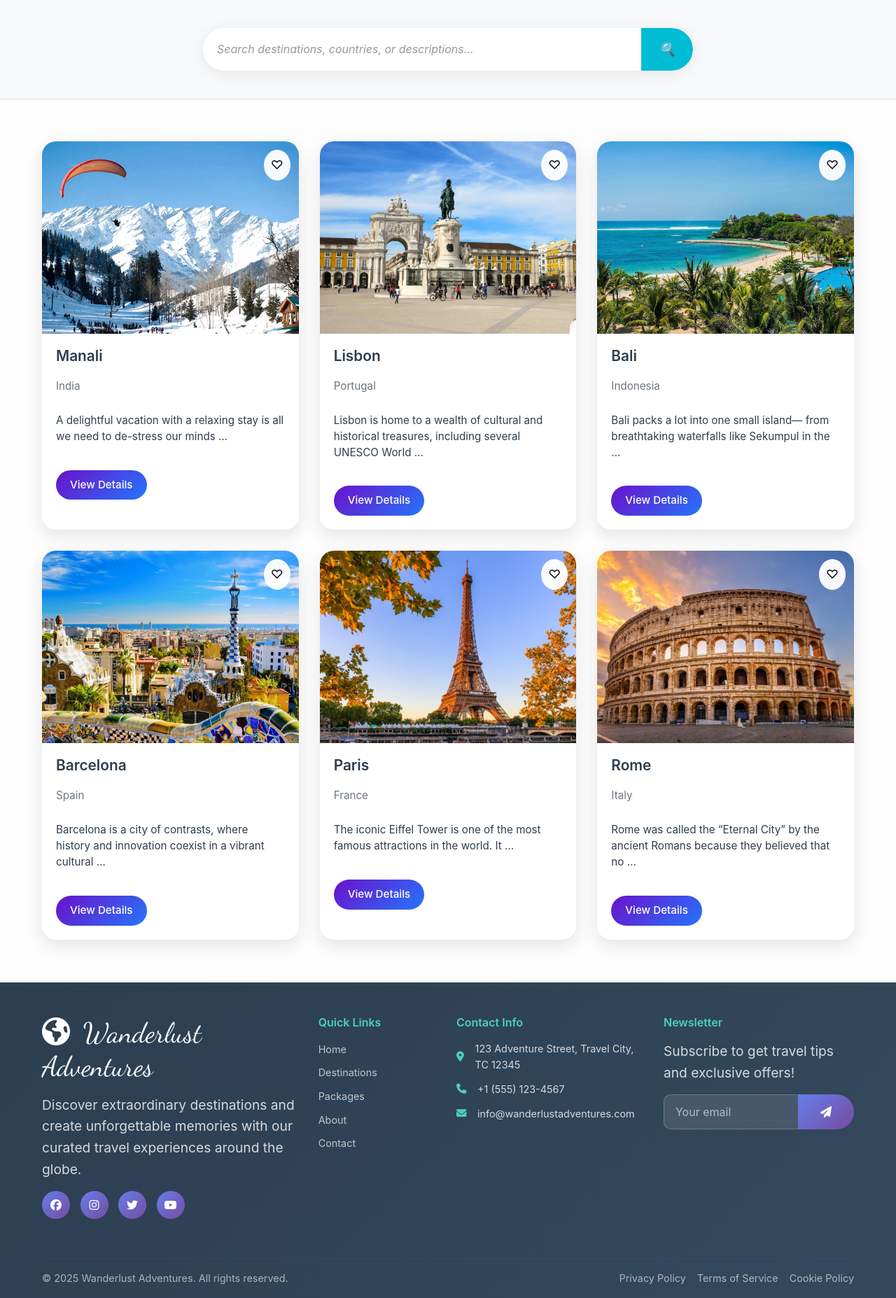
After one commit to abhishek-434/Project, a Django app: page /destinations/ in a window 1280 px wide. The commit adds this page. Shown: the part 721-2576 px from the top of the page at 70% size. Run offline with Django 5.2, Linux system fonts and the light colour scheme; data comes from the database, SQL or seed files in the repository; some libraries are stand-ins or nearby versions.

Commit message:
in tour project (add destination html , css and js)

```diff
--- /dev/null
+++ b/tour_travel/travel_app/static/css/destinations.css
@@ -0,0 +1,367 @@
+/* Destinations CSS */
+:root {
+    --primary-color: #00bcd4;
+    --hover-color: #00acc1;
+    --text-dark: #2c3e50;
+    --text-muted: #6c757d;
+    --background-light: #fdfdfd;
+}
+
+* {
+    margin: 0;
+    padding: 0;
+    box-sizing: border-box;
+}
+
+body {
+    font-family: 'Inter', -apple-system, BlinkMacSystemFont, 'Segoe UI', 'Roboto', sans-serif;
+    line-height: 1.6;
+    color: var(--text-primary);
+    background-color: var(--background-color);
+}
+
+.container {
+    max-width: 1200px;
+    margin: 0 auto;
+    padding: 0 20px;
+}
+
+.hero-section {
+    position: relative;
+    height: 90vh;
+    background: linear-gradient(rgba(0, 0, 0, 0.5), rgba(0, 0, 0, 0.5)),
+        url('../images/hero-destination.jpg') center/cover no-repeat;
+    display: flex;
+    align-items: center;
+    justify-content: center;
+    text-align: center;
+    color: #fff;
+    overflow: hidden;
+}
+
+.hero-content {
+    max-width: 800px;
+    padding: 20px;
+    animation: fadeInUp 1.5s ease-in-out;
+}
+
+.hero-title {
+    font-size: 4rem;
+    font-weight: 700;
+    margin-bottom: 1rem;
+    color: #ffffff;
+    text-shadow: 2px 2px 6px rgba(0, 0, 0, 0.6);
+}
+
+.hero-subtitle {
+    font-size: 1.5rem;
+    color: #f0f0f0;
+    text-shadow: 1px 1px 4px rgba(0, 0, 0, 0.4);
+    line-height: 1.6;
+}
+
+/* Optional: floating fade animation */
+@keyframes fadeInUp {
+    0% {
+        opacity: 0;
+        transform: translateY(40px);
+    }
+
+    100% {
+        opacity: 1;
+        transform: translateY(0);
+    }
+}
+
+
+.search-section {
+    background-color: #f8f9fa;
+    padding: 40px 0;
+    border-top: 1px solid #ddd;
+    border-bottom: 1px solid #ddd;
+}
+
+.search-form {
+    max-width: 700px;
+    margin: 0 auto;
+}
+
+.search-wrapper {
+    display: flex;
+    align-items: center;
+    background-color: #ffffff;
+    border-radius: 50px;
+    box-shadow: 0 4px 20px rgba(0, 0, 0, 0.08);
+    overflow: hidden;
+    transition: box-shadow 0.3s ease;
+}
+
+.search-input {
+    flex: 1;
+    padding: 15px 20px;
+    border: none;
+    font-size: 1rem;
+    border-radius: 50px 0 0 50px;
+    outline: none;
+    background-color: transparent;
+    color: #333;
+}
+
+.search-input::placeholder {
+    color: #999;
+    font-style: italic;
+}
+
+.search-btn {
+    background-color: var(--primary-color, #ff6b6b);
+    border: none;
+    color: #fff;
+    padding: 15px 25px;
+    border-radius: 0 50px 50px 0;
+    cursor: pointer;
+    transition: background-color 0.3s ease;
+    font-size: 1.2rem;
+}
+
+
+
+.search-icon {
+    pointer-events: none;
+}
+
+.search-results-info {
+    margin-top: 15px;
+    text-align: center;
+    font-size: 1rem;
+    color: #555;
+}
+
+.search-results-info strong {
+    color: #333;
+}
+
+.clear-search {
+    display: inline-block;
+    margin-left: 10px;
+    text-decoration: underline;
+    font-weight: 500;
+    transition: color 0.3s ease;
+}
+
+
+
+:root {
+    --primary-color: #00bcd4;
+    --hover-color: #00acc1;
+    --text-dark: #2c3e50;
+    --text-muted: #6c757d;
+    --background-light: #fdfdfd;
+    --gradient-purple: linear-gradient(135deg, #6a11cb 0%, #2575fc 100%);
+}
+
+/* Section Styling */
+.destinations-section {
+    background-color: var(--background-light);
+    padding: 60px 0;
+}
+
+/* Grid Layout */
+.destinations-grid {
+    display: grid;
+    grid-template-columns: repeat(auto-fill, minmax(280px, 1fr));
+    gap: 30px;
+}
+
+/* Card Design */
+.destination-card {
+    background: #fff;
+    border-radius: 20px;
+    box-shadow: 0 8px 24px rgba(0, 0, 0, 0.1);
+    overflow: hidden;
+    transition: transform 0.3s ease, box-shadow 0.3s ease;
+    display: flex;
+    flex-direction: column;
+}
+
+.destination-card:hover {
+    transform: translateY(-6px);
+    box-shadow: 0 12px 28px rgba(0, 0, 0, 0.12);
+}
+
+/* Image Section */
+.card-image {
+    position: relative;
+    aspect-ratio: 4/3;
+    overflow: hidden;
+}
+
+.card-image img {
+    width: 100%;
+    height: 100%;
+    object-fit: cover;
+}
+
+/* Heart Overlay Button */
+.card-overlay {
+    position: absolute;
+    top: 12px;
+    right: 12px;
+}
+
+.favorite-btn {
+    background: rgba(255, 255, 255, 0.95);
+    border: none;
+    border-radius: 50%;
+    padding: 8px 10px;
+    font-size: 1.1rem;
+    cursor: pointer;
+    transition: background-color 0.3s ease;
+}
+
+.favorite-btn:hover {
+    background-color: var(--primary-color);
+    color: #fff;
+}
+
+/* Card Content */
+.card-content {
+    padding: 20px;
+    display: flex;
+    flex-direction: column;
+    gap: 10px;
+}
+
+.destination-name {
+    font-size: 1.3rem;
+    font-weight: 600;
+    color: var(--text-dark);
+}
+
+.destination-country {
+    font-size: 0.95rem;
+    color: var(--text-muted);
+}
+
+.destination-description {
+    font-size: 0.95rem;
+    color: var(--text-dark);
+    line-height: 1.5;
+}
+
+/* Rating Stars */
+.rating {
+    display: flex;
+    align-items: center;
+    gap: 5px;
+    margin-top: 5px;
+}
+
+.stars .star {
+    font-size: 1rem;
+    color: #ccc;
+}
+
+.stars .filled {
+    color: #ffc107;
+}
+
+.rating-value {
+    font-size: 0.9rem;
+    color: var(--text-muted);
+}
+
+/* CTA Button + Price */
+.card-actions {
+    display: flex;
+    justify-content: space-between;
+    align-items: center;
+    margin-top: 10px;
+}
+
+.card-actions .btn {
+    background: var(--gradient-purple);
+    color: #fff;
+    padding: 10px 20px;
+    border-radius: 25px;
+    font-size: 0.95rem;
+    font-weight: 500;
+    border: none;
+    text-decoration: none;
+    transition: background 0.3s ease;
+}
+
+.card-actions .btn:hover {
+    background: linear-gradient(135deg, #5e0dd1 0%, #1f66e5 100%);
+}
+
+.card-actions .price {
+    font-size: 1rem;
+    font-weight: 600;
+    color: var(--text-dark);
+}
+
+/* Pagination Style (optional) */
+.pagination-wrapper {
+    margin-top: 40px;
+    text-align: center;
+}
+
+.pagination {
+    display: inline-flex;
+    gap: 8px;
+    flex-wrap: wrap;
+    justify-content: center;
+}
+
+.page-link {
+    padding: 8px 14px;
+    border-radius: 6px;
+    background-color: #fff;
+    border: 1px solid #ddd;
+    color: var(--text-dark);
+    font-weight: 500;
+    transition: all 0.3s ease;
+    text-decoration: none;
+}
+
+.page-link.current,
+.page-link:hover {
+    background-color: var(--primary-color);
+    color: #fff;
+    border-color: var(--primary-color);
+}
+
+/* No Results Styling */
+.no-results {
+    text-align: center;
+    padding: 60px 0;
+}
+
+.no-results-icon {
+    font-size: 3rem;
+    margin-bottom: 10px;
+    color: var(--primary-color);
+}
+
+.no-results h3 {
+    font-size: 1.5rem;
+    color: var(--text-dark);
+}
+
+.no-results p {
+    color: var(--text-muted);
+    margin-bottom: 20px;
+}
+
+.no-results .btn {
+    background: var(--gradient-purple);
+    color: #fff;
+    padding: 10px 24px;
+    border-radius: 25px;
+    font-size: 1rem;
+    text-decoration: none;
+}
+
+.no-results .btn:hover {
+    background: linear-gradient(135deg, #5e0dd1 0%, #1f66e5 100%);
+}
--- /dev/null
+++ b/tour_travel/travel_app/static/js/destinations.js
@@ -0,0 +1,151 @@
+document.addEventListener('DOMContentLoaded', function () {
+    // Smooth scrolling for anchor links
+    document.querySelectorAll('a[href^="#"]').forEach(anchor => {
+        anchor.addEventListener('click', function (e) {
+            e.preventDefault();
+
+            const targetId = this.getAttribute('href');
+            if (targetId === '#') return;
+
+            const targetElement = document.querySelector(targetId);
+            if (targetElement) {
+                targetElement.scrollIntoView({
+                    behavior: 'smooth'
+                });
+            }
+        });
+    });
+
+    // Search form enhancement
+    const searchForm = document.querySelector('.search-form');
+    if (searchForm) {
+        searchForm.addEventListener('submit', function (e) {
+            const searchInput = this.querySelector('input[name="search"]');
+            if (searchInput.value.trim() === '') {
+                e.preventDefault();
+            }
+        });
+    }
+
+    // Destination card hover effects
+    const destinationCards = document.querySelectorAll('.destination-card');
+    destinationCards.forEach(card => {
+        card.addEventListener('mouseenter', function () {
+            this.style.transform = 'translateY(-10px)';
+            this.style.boxShadow = '0 15px 30px rgba(0, 0, 0, 0.15)';
+        });
+
+        card.addEventListener('mouseleave', function () {
+            this.style.transform = '';
+            this.style.boxShadow = '0 5px 15px rgba(0, 0, 0, 0.1)';
+        });
+    });
+
+    // Mobile menu toggle (would need HTML element added)
+    const mobileMenuButton = document.createElement('button');
+    mobileMenuButton.className = 'mobile-menu-button';
+    mobileMenuButton.innerHTML = '<i class="fas fa-bars"></i>';
+    mobileMenuButton.style.display = 'none';
+
+    const navbar = document.querySelector('.navbar');
+    if (navbar) {
+        navbar.prepend(mobileMenuButton);
+
+        const navLinks = document.querySelector('.nav-links');
+        const authButtons = document.querySelector('.auth-buttons');
+
+        mobileMenuButton.addEventListener('click', function () {
+            navLinks.classList.toggle('show');
+            authButtons.classList.toggle('show');
+        });
+
+        // Check screen size and toggle mobile menu
+        function checkScreenSize() {
+            if (window.innerWidth <= 768) {
+                mobileMenuButton.style.display = 'block';
+                navLinks.classList.remove('show');
+                authButtons.classList.remove('show');
+            } else {
+                mobileMenuButton.style.display = 'none';
+                navLinks.classList.add('show');
+                authButtons.classList.add('show');
+            }
+        }
+
+        window.addEventListener('resize', checkScreenSize);
+        checkScreenSize();
+    }
+
+    // Pagination active state
+    const paginationLinks = document.querySelectorAll('.pagination a');
+    paginationLinks.forEach(link => {
+        link.addEventListener('click', function (e) {
+            paginationLinks.forEach(l => l.classList.remove('active'));
+            this.classList.add('active');
+        });
+    });
+
+    // Scroll to top button
+    const scrollToTopButton = document.createElement('button');
+    scrollToTopButton.className = 'scroll-to-top';
+    scrollToTopButton.innerHTML = '<i class="fas fa-arrow-up"></i>';
+    document.body.appendChild(scrollToTopButton);
+
+    scrollToTopButton.addEventListener('click', function () {
+        window.scrollTo({
+            top: 0,
+            behavior: 'smooth'
+        });
+    });
+
+    window.addEventListener('scroll', function () {
+        if (window.pageYOffset > 300) {
+            scrollToTopButton.style.opacity = '1';
+            scrollToTopButton.style.visibility = 'visible';
+        } else {
+            scrollToTopButton.style.opacity = '0';
+            scrollToTopButton.style.visibility = 'hidden';
+        }
+    });
+
+    // Add some animations when scrolling
+    const animateOnScroll = function () {
+        const destinationsSection = document.querySelector('.destinations-section');
+        if (destinationsSection) {
+            const sectionPosition = destinationsSection.getBoundingClientRect().top;
+            const screenPosition = window.innerHeight / 1.3;
+
+            if (sectionPosition < screenPosition) {
+                destinationsSection.style.opacity = '1';
+                destinationsSection.style.transform = 'translateY(0)';
+            }
+        }
+    };
+
+    // Set initial state for animation
+    const destinationsSection = document.querySelector('.destinations-section');
+    if (destinationsSection) {
+        destinationsSection.style.opacity = '0';
+        destinationsSection.style.transform = 'translateY(20px)';
+        destinationsSection.style.transition = 'opacity 0.5s ease, transform 0.5s ease';
+    }
+
+    window.addEventListener('scroll', animateOnScroll);
+    animateOnScroll(); // Run once on load in case section is already in view
+});
+
+// Additional helper functions
+function debounce(func, wait = 10, immediate = true) {
+    let timeout;
+    return function () {
+        const context = this, args = arguments;
+        const later = function () {
+            timeout = null;
+            if (!immediate) func.apply(context, args);
+        };
+        const callNow = immediate && !timeout;
+        clearTimeout(timeout);
+        timeout = setTimeout(later, wait);
+        if (callNow) func.apply(context, args);
+    };
+}
--- a/tour_travel/travel_app/templates/travel_app/base.html
+++ b/tour_travel/travel_app/templates/travel_app/base.html
@@ -46,7 +46,7 @@
                         <a class="nav-link" href="{% url 'home' %}">Home</a>
                     </li>
                     <li class="nav-item">
-                        <a class="nav-link" href="#">Destinations</a>
+                        <a class="nav-link" href="{% url 'destination' %}">Destinations</a>
                     </li>
                     <li class="nav-item">
                         <a class="nav-link" href="{% url 'packages' %}">Packages</a>
--- /dev/null
+++ b/tour_travel/travel_app/templates/travel_app/destinations.html
@@ -0,0 +1,162 @@
+{% extends 'travel_app/base.html' %}
+{% load static %}
+
+{% block title %}Destinations - Travel App{% endblock %}
+
+{% block extra_css %}
+<link rel="stylesheet" href="{% static 'css/destinations.css' %}">
+{% endblock %}
+
+{% block content %}
+<div class="destinations-container">
+    <!-- Hero Section -->
+    <section class="hero-section">
+        <div class="hero-content">
+            <h1 class="hero-title">Explore Amazing Destinations</h1>
+            <p class="hero-subtitle">Discover breathtaking places around the world</p>
+        </div>
+    </section>
+
+    <!-- Search Section -->
+    <section class="search-section">
+        <div class="container">
+            <form method="GET" class="search-form" id="searchForm">
+                <div class="search-wrapper">
+                    <input type="text" name="search" placeholder="Search destinations, countries, or descriptions..."
+                        class="search-input" value="{{ search_query|default:'' }}" id="searchInput">
+                    <button type="submit" class="search-btn">
+                        <i class="search-icon">🔍</i>
+                    </button>
+                </div>
+                {% if search_query %}
+                <div class="search-results-info">
+                    <p>Showing results for: <strong>"{{ search_query }}"</strong></p>
+                    <a href="{% url 'destination' %}" class="clear-search">Clear search</a>
+                </div>
+                {% endif %}
+            </form>
+        </div>
+    </section>
+
+    <!-- Destinations Grid -->
+    <section class="destinations-section">
+        <div class="container">
+            {% if destinations %}
+            <div class="destinations-grid" id="destinationsGrid">
+                {% for destination in destinations %}
+                <div class="destination-card" data-destination-id="{{ destination.id }}">
+                    <div class="card-image">
+                        {% if destination.image %}
+                        <img src="{{ destination.image.url }}" alt="{{ destination.name }}" loading="lazy">
+                        {% else %}
+                        <div class="placeholder-image">
+                            <span class="placeholder-icon">🏞️</span>
+                        </div>
+                        {% endif %}
+                        <div class="card-overlay">
+                            <button class="favorite-btn" data-id="{{ destination.id }}">
+                                <span class="heart-icon">♡</span>
+                            </button>
+                        </div>
+                    </div>
+                    <div class="card-content">
+                        <h3 class="destination-name">{{ destination.name }}</h3>
+                        <p class="destination-country">{{ destination.country }}</p>
+                        <p class="destination-description">{{ destination.description|truncatewords:15 }}</p>
+                        {% if destination.rating %}
+                        <div class="rating">
+                            <span class="stars">
+                                {% for i in "12345" %}
+                                {% if forloop.counter <= destination.rating %} <span class="star filled">★</span>
+                            {% else %}
+                            <span class="star">☆</span>
+                            {% endif %}
+                            {% endfor %}
+                            </span>
+                            <span class="rating-value">{{ destination.rating }}/5</span>
+                        </div>
+                        {% endif %}
+                        <div class="card-actions">
+                            <a href="#" class="btn btn-primary">
+                                View Details
+                            </a>
+                            {% if destination.price %}
+                            <span class="price">${{ destination.price }}</span>
+                            {% endif %}
+                        </div>
+                    </div>
+                </div>
+                {% endfor %}
+            </div>
+
+            <!-- Pagination -->
+            {% if destinations.has_other_pages %}
+            <div class="pagination-wrapper">
+                <nav class="pagination" aria-label="Destinations pagination">
+                    {% if destinations.has_previous %}
+                    <a href="?page=1{% if search_query %}&search={{ search_query }}{% endif %}" class="page-link first"
+                        aria-label="First page">
+                        ««
+                    </a>
+                    <a href="?page={{ destinations.previous_page_number }}{% if search_query %}&search={{ search_query }}{% endif %}"
+                        class="page-link prev" aria-label="Previous page">
+                        ‹
+                    </a>
+                    {% endif %}
+
+                    {% for num in destinations.paginator.page_range %}
+                    {% if destinations.number == num %}
+                    <span class="page-link current" aria-current="page">{{ num }}</span>
+                    {% elif num > destinations.number|add:'-3' and num < destinations.number|add:'3' %} <a
+                        href="?page={{ num }}{% if search_query %}&search={{ search_query }}{% endif %}"
+                        class="page-link">{{ num }}</a>
+                        {% elif num == 1 or num == destinations.paginator.num_pages %}
+                        <a href="?page={{ num }}{% if search_query %}&search={{ search_query }}{% endif %}"
+                            class="page-link">{{ num }}</a>
+                        {% elif num == destinations.number|add:'-4' or num == destinations.number|add:'4' %}
+                        <span class="page-link ellipsis">...</span>
+                        {% endif %}
+                        {% endfor %}
+
+                        {% if destinations.has_next %}
+                        <a href="?page={{ destinations.next_page_number }}{% if search_query %}&search={{ search_query }}{% endif %}"
+                            class="page-link next" aria-label="Next page">
+                            ›
+                        </a>
+                        <a href="?page={{ destinations.paginator.num_pages }}{% if search_query %}&search={{ search_query }}{% endif %}"
+                            class="page-link last" aria-label="Last page">
+                            »»
+                        </a>
+                        {% endif %}
+                </nav>
+                <div class="pagination-info">
+                    <p>
+                        Showing {{ destinations.start_index }}-{{ destinations.end_index }}
+                        of {{ destinations.paginator.count }} destinations
+                    </p>
+                </div>
+            </div>
+            {% endif %}
+
+            {% else %}
+            <!-- No Results -->
+            <div class="no-results">
+                <div class="no-results-icon">🗺️</div>
+                {% if search_query %}
+                <h3>No destinations found for "{{ search_query }}"</h3>
+                <p>Try adjusting your search terms or browse all destinations.</p>
+                <a href="{% url 'destination' %}" class="btn btn-primary">View All Destinations</a>
+                {% else %}
+                <h3>No destinations available</h3>
+                <p>Check back later for amazing travel destinations!</p>
+                {% endif %}
+            </div>
+            {% endif %}
+        </div>
+    </section>
+</div>
+{% endblock %}
+
+{% block extra_js %}
+<script src="{% static 'js/destinations.js' %}"></script>
+{% endblock %}
--- a/tour_travel/travel_app/urls.py
+++ b/tour_travel/travel_app/urls.py
@@ -4,6 +4,7 @@ from . import views
 urlpatterns = [
     path('', views.home, name='home'),
     path('packages/', views.packages, name='packages'),
+    path('destinations/', views.destinations, name='destination'),
     path('about/', views.about, name='about'),
     path('contact/', views.contact, name='contact'),
     path('packages/<int:pk>/', views.package_detail, name='package_detail'),
```
